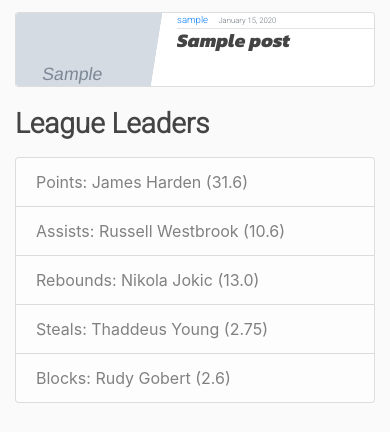
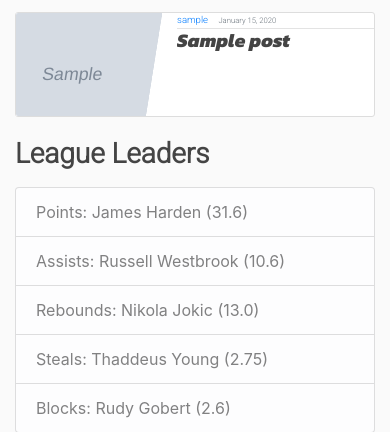
Before and after one commit to stephen-kernan/bandwagon-nba, a Django app: page / in a window 390 px wide. Shown: the part 68-500 px from the top of the page. Run offline with Django 3.2, Linux system fonts and the light colour scheme; tables that the repository leaves empty hold one stand-in row (values such as "Sample post"); grey boxes marked "Sample" are stand-in pictures; some libraries are stand-ins or nearby versions.

Commit message:
Fixed Sizing for Home Page on IPhone 8 and under

```diff
--- a/bandwagon/static/bandwagon/main.css
+++ b/bandwagon/static/bandwagon/main.css
@@ -188,11 +188,11 @@ body {
 
 @media (max-width: 440px) {
   .post-list-item {
-    height: 75px;
+    height: 105px;
   }
 
   .post-list-item:hover {
-    height: 85px;
+    height: 115px;
   }
 
   .article-metadata {
```
